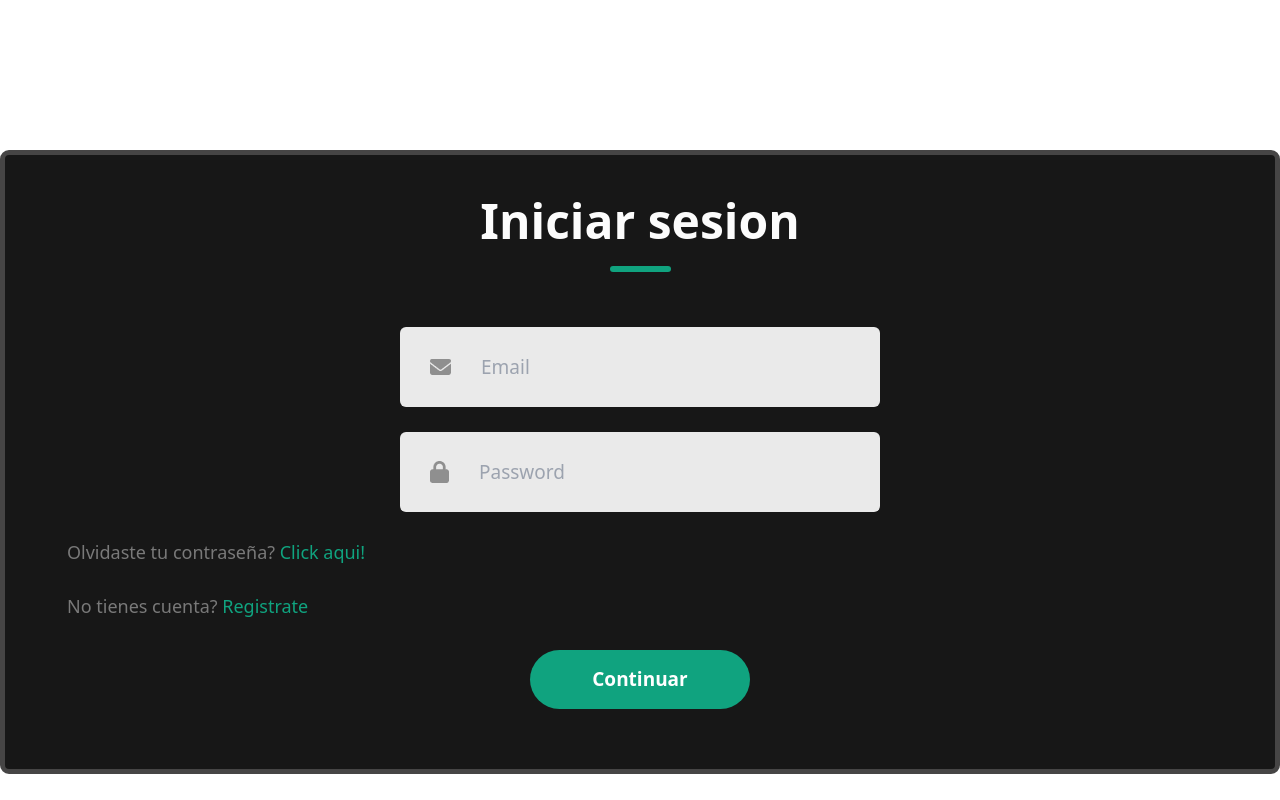
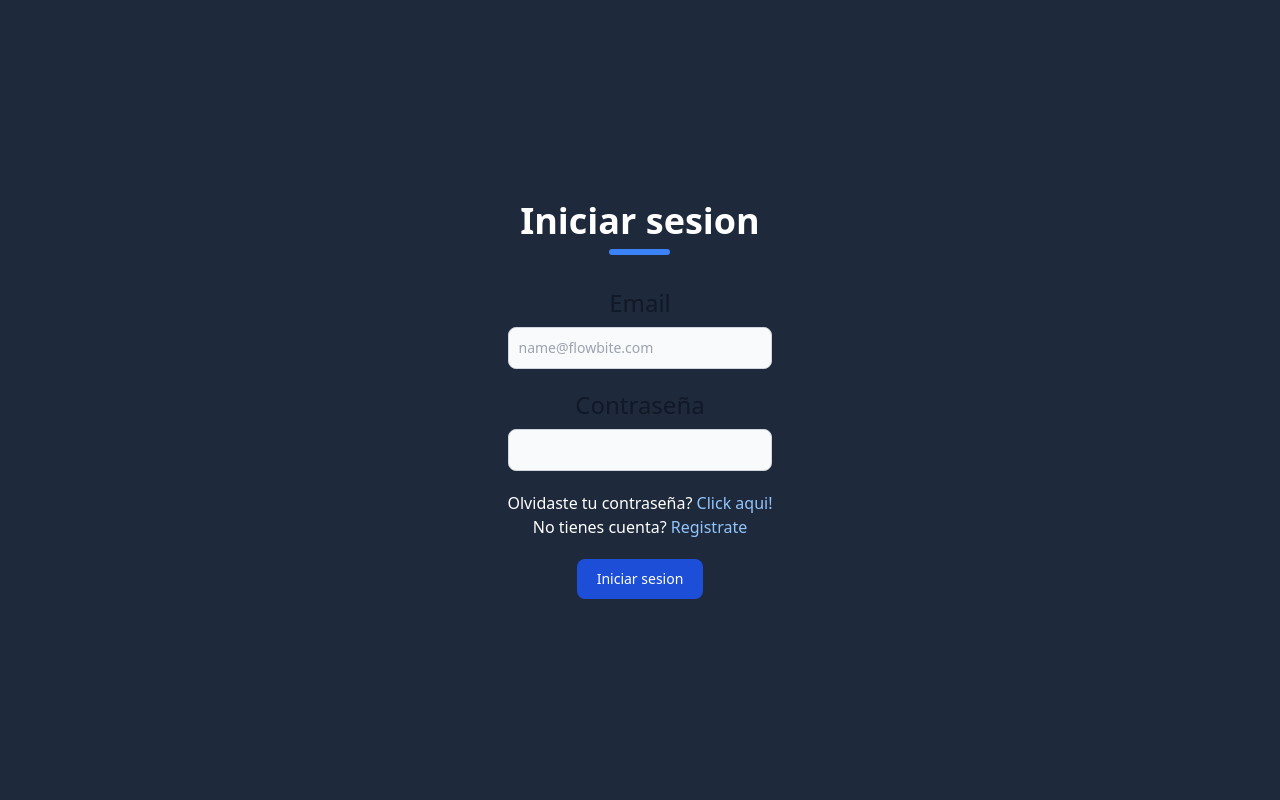
Before and after one commit to facuvande/Fullstack_eccommerce, a React (Vite) app in the folder Client/tienda_newstack/: page /login in a window 1280 px wide. Built offline with nearby package versions, Linux system fonts and the light colour scheme.

Commit message:
Cambio de estilos de login

```diff
--- a/Client/tienda_newstack/src/pages/LoginPage.jsx
+++ b/Client/tienda_newstack/src/pages/LoginPage.jsx
@@ -23,30 +23,28 @@
     })
 
     return (
-        <div className='container'>
-            <form onSubmit={onSubmit}>
-                <div className='header'>
-                    <div className="text">Iniciar sesion</div>
-                    <div className='underline'></div>
+        <div className='bg-slate-800 h-[100vh] flex flex-col items-center justify-center text-center m-auto p-9 text-white'>
+
+            <div className='mb-8'>
+                <div className="font-bold text-4xl">Iniciar sesion</div>
+                <div className='w-[61px] h-[6px] bg-blue-500 rounded-[9px] m-auto mt-2'></div>
+            </div>
+
+            <form class="max-w-sm mx-auto" onSubmit={onSubmit}>
+                <div class="mb-5">
+                    <label for="email" class="block mb-2 text-2xl font-medium text-gray-900 dark:text-white">Email</label>
+                    <input type="email" id="email" class="bg-gray-50 border border-gray-300 text-gray-900 text-sm rounded-lg focus:ring-blue-500 focus:border-blue-500 block w-full p-2.5 dark:bg-gray-700 dark:border-gray-600 dark:placeholder-gray-400 dark:text-white dark:focus:ring-blue-500 dark:focus:border-blue-500" placeholder="name@flowbite.com"  {...register ("email", { required: true })} />
+                    { errors.email && <span className="error">Este campo es requerido</span> }
                 </div>
-                <div className='inputs'>
-                    <div className='input'>
-                        <img src={email_icon} alt=''/>
-                        <input type='email' placeholder='Email' {...register ("email", { required: true })} />
-                        { errors.email && <span className="error">Este campo es requerido</span> }
-                    </div>
-                    <div className='input'>
-                        <img src={password_icon} alt=''/>
-                        <input type='password' placeholder='Password' {...register ("password", { required: true })}/>
-                        { errors.password && <span className="error">Este campo es requerido</span> }
-                    </div>
+                <div class="mb-5">
+                    <label for="password" class="block mb-2 text-2xl font-medium text-gray-900 dark:text-white">Contraseña</label>
+                    <input type="password" id="password" class="bg-gray-50 border border-gray-300 text-gray-900 text-sm rounded-lg focus:ring-blue-500 focus:border-blue-500 block w-full p-2.5 dark:bg-gray-700 dark:border-gray-600 dark:placeholder-gray-400 dark:text-white dark:focus:ring-blue-500 dark:focus:border-blue-500" {...register ("password", { required: true })} />
+                    { errors.password && <span className="error">Este campo es requerido</span> }
                 </div>
-                <div className="login-redirect">Olvidaste tu contraseña? <Link to="/login">Click aqui!</Link></div>
-                <div className="login-redirect">No tienes cuenta? <Link to="/register">Registrate</Link></div>
-                { LoginErrors && <div className="error" style={{textAlign: 'center'}}>{LoginErrors}</div>}
-                <div className="submit-container">
-                    <button type='submit' className="submit">Continuar</button>
-                </div>
+                <div className="">Olvidaste tu contraseña? <Link to="/login" className='text-blue-300'>Click aqui!</Link></div>
+                <div className="mb-5">No tienes cuenta? <Link to="/register" className='text-blue-300'>Registrate</Link></div>
+                { LoginErrors && <div className="error mb-5" style={{textAlign: 'center'}}>{LoginErrors}</div>}
+                <button type="submit" class="text-white bg-blue-700 hover:bg-blue-800 focus:ring-4 focus:outline-none focus:ring-blue-300 font-medium rounded-lg text-sm w-full sm:w-auto px-5 py-2.5 text-center dark:bg-blue-600 dark:hover:bg-blue-700 dark:focus:ring-blue-800">Iniciar sesion</button>
             </form>
         </div>
     )
```
